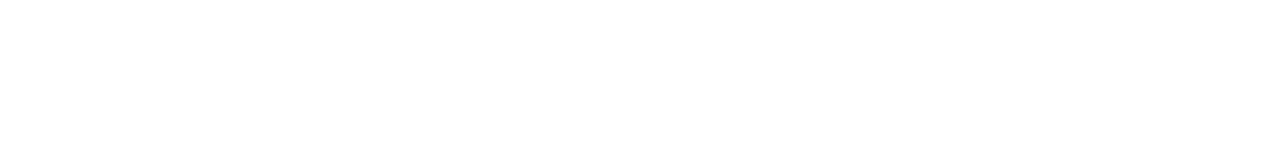
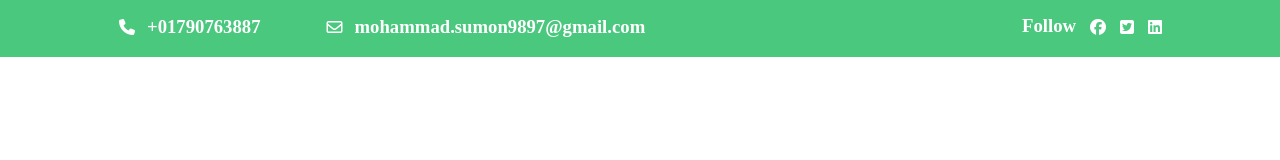
Before and after one commit to sumu9897/Car-Ride-Website, a plain HTML site: page index.html in a window 1280 px wide. Drawn offline with Linux system fonts and the light colour scheme.

Commit message:
Nav bar design

```diff
--- a/index.html
+++ b/index.html
@@ -3,9 +3,33 @@
 <head>
     <meta charset="UTF-8">
     <meta name="viewport" content="width=device-width, initial-scale=1.0">
+    <link rel="shortcut icon" href="./image/car.png" type="image/x-icon">
     <title>Car Ride Website</title>
+    <!-- Font Awesome -->
+    <script src="https://kit.fontawesome.com/852dbc555e.js" crossorigin="anonymous"></script>
+    <link rel="stylesheet" href="styles/style.css">
 </head>
 <body>
+    <header>
+        <nav class="top-bar">
+            <div class="left-top">
+                <div class="left-top1">
+                    <div class="call"> <i class="fa-solid fa-phone"></i></div>
+                    <div class="number"><h3>+01790763887</h3></div>
+                </div>
+                <div class="left-top2">
+                    <i class="fa-regular fa-envelope"></i>
+                    <div class="mail"> <h3>mohammad.sumon9897@gmail.com</h3></div>
+                </div>
+            </div>
 
+            <div class="right-top">
+                <h3 class="Follow">Follow</h3>
+                <i class="fa-brands fa-facebook social "></i>
+                <i class="fa-brands fa-square-twitter social"></i>
+                <i class="fa-brands fa-linkedin  social"></i>
+            </div>
+        </nav>
+    </header>
 </body>
 </html>
--- a/styles/style.css
+++ b/styles/style.css
@@ -0,0 +1,68 @@
+*{
+    padding: 0;
+    margin: 0;
+    box-sizing: border-box;
+}
+
+.top-bar{
+    display: flex;
+    justify-content: space-between;
+    align-items: center;
+    padding: 3px;
+    background-color:#4AC87E;
+    color: #FFFFFF;
+
+
+}
+.left-top{
+    margin-left: 100px;
+
+}
+
+.number,.mail{
+    margin-left: 12px;
+    margin-top: -3px;
+
+}
+.left-top2{
+    margin-left: 50px;
+}
+.right-top{
+    margin-right: 100px;
+}
+.left-top, .right-top{
+    display: flex;
+    justify-content: space-between;
+    padding: 8px;
+}
+.left-top1, .left-top2 {
+    display: flex;
+    justify-content: space-between;
+    padding: 8px;
+}
+.social{
+    padding: 7px;
+    margin-top: -3px;
+}
+.Follow{
+    margin-right: 7px;
+}
+
+.navbar {
+    background-color: #FFFFFF;
+    border-bottom: 1px solid #ddd;
+    display: flex;
+    justify-content: space-between;
+    align-items: center;
+    padding: 10px 20px;
+}
+.logo{
+    margin-left: 100px;
+}
+.nav-img{
+    border-radius: 50%;
+    width: 40px;
+    height: 40px;
+    border: 1px solid green;
+    margin-left: 14px;
+}
```
